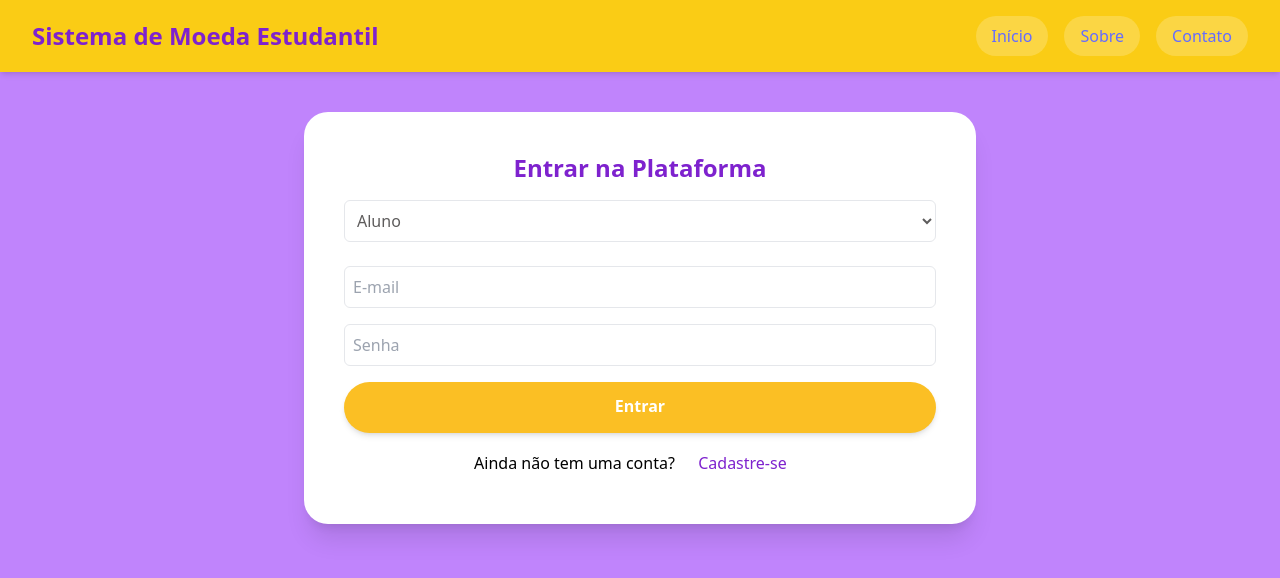
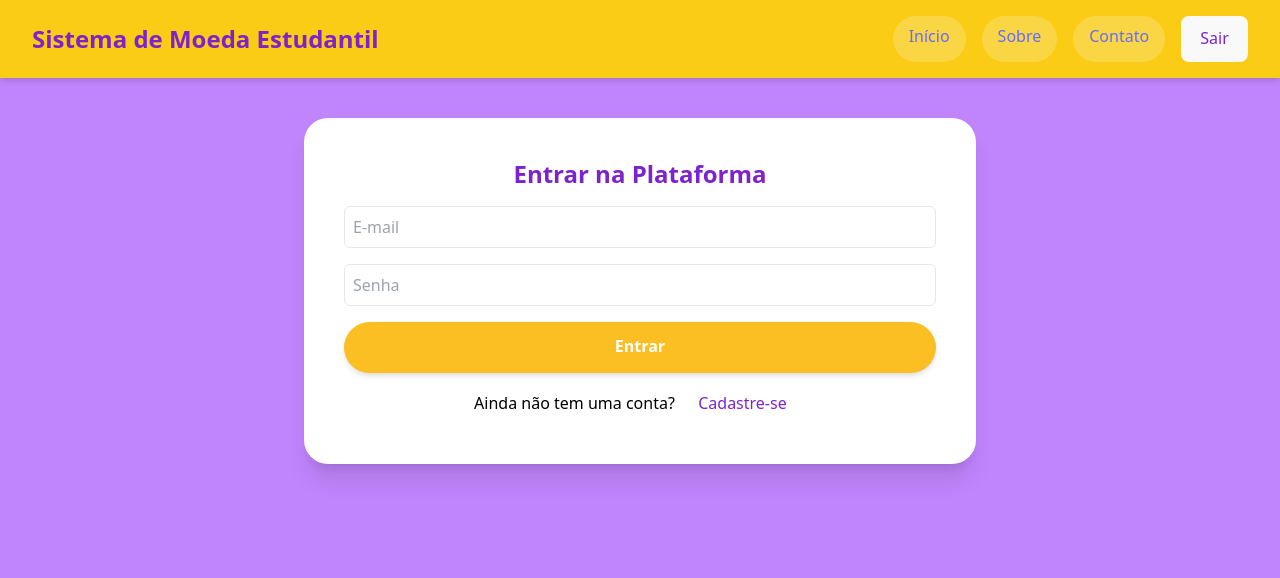
Before and after one commit to luizarochal/sistemaDeMoedaEstudantil, a React (Vite) app in the folder implementacao/frontend/: page /cadastro in a window 1280 px wide. Shown: the top 578 px of the page. Built offline with nearby package versions, Linux system fonts and the light colour scheme; sample sign-in values are in the browser's storage.

Commit message:
Feat: Botão logout e remoção de campo select para login

```diff
--- a/implementacao/frontend/src/pages/cadastro/componentes/PageinfoEntrar.jsx
+++ b/implementacao/frontend/src/pages/cadastro/componentes/PageinfoEntrar.jsx
@@ -87,15 +87,7 @@ export default function PageinfoEntrar({ onToggle }) {
         </h1>
 
         <form onSubmit={handleLogin} className="flex flex-col">
-          <select
-            className="mb-6 p-2 rounded-md border border-gray-200"
-            value={userType}
-            onChange={handleUserTypeChange}
-          >
-            <option value="aluno">Aluno</option>
-            <option value="professor">Professor</option>
-            <option value="empresa">Empresa</option>
-          </select>
+
 
           <input
             type="email"
--- a/implementacao/frontend/src/pages/welcomePage/coponentes/Header.jsx
+++ b/implementacao/frontend/src/pages/welcomePage/coponentes/Header.jsx
@@ -1,6 +1,12 @@
 import React from "react";
 
 export default function Header() {
+  const logado = localStorage.getItem("authToken");
+  const clickSair = () =>{
+    localStorage.clear()
+    window.location.reload();
+  }
+
   return (
     <header className="bg-yellow-400 text-purple-700 py-4 px-8 shadow-md flex justify-between items-center">
       <div className="text-2xl font-bold flex items-center gap-2">
@@ -25,7 +31,13 @@ export default function Header() {
         >
           Contato
         </a>
+
+        {logado &&(
+          <button onClick={() =>clickSair()}>Sair</button>
+        )}
+
       </nav>
+
     </header>
   );
 }
```
